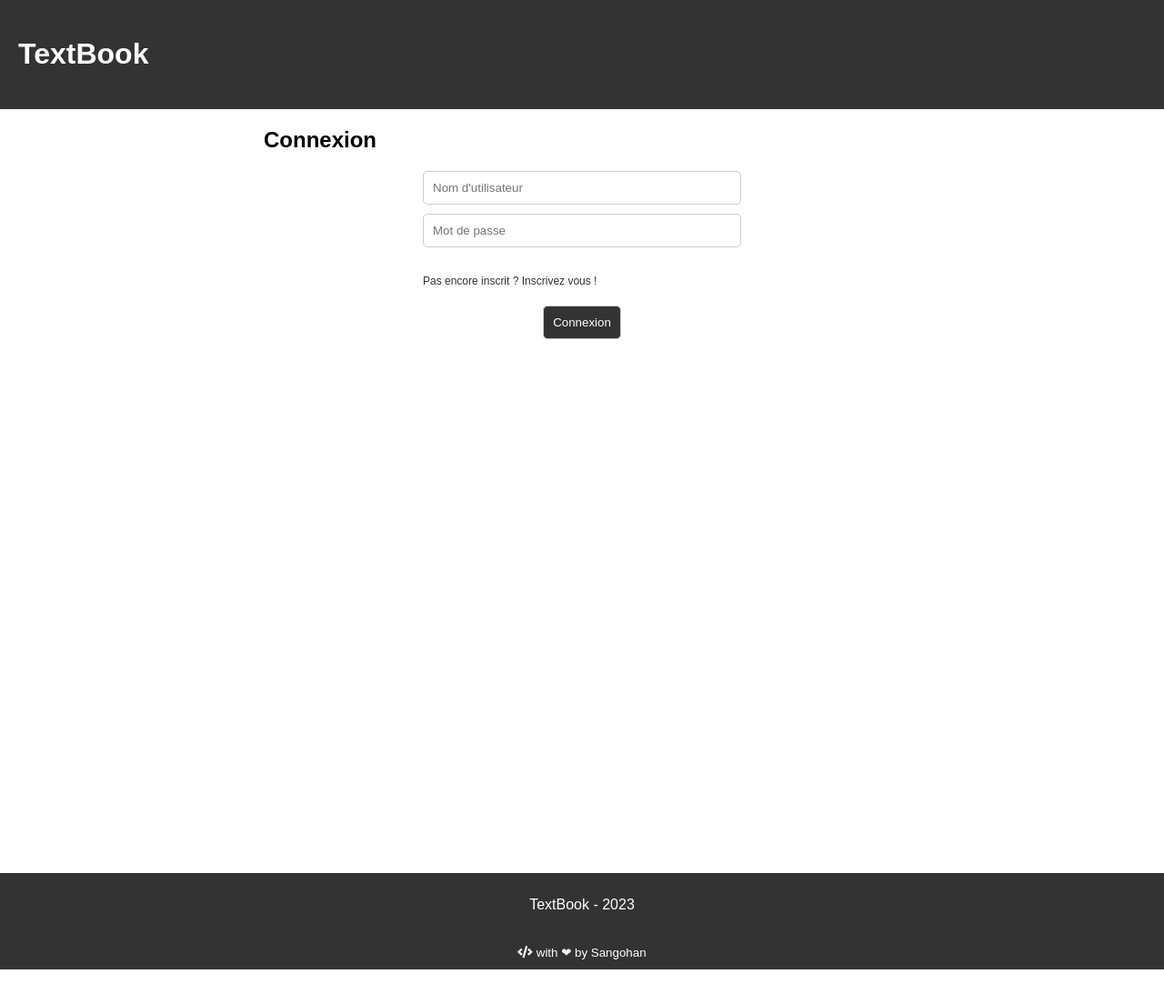
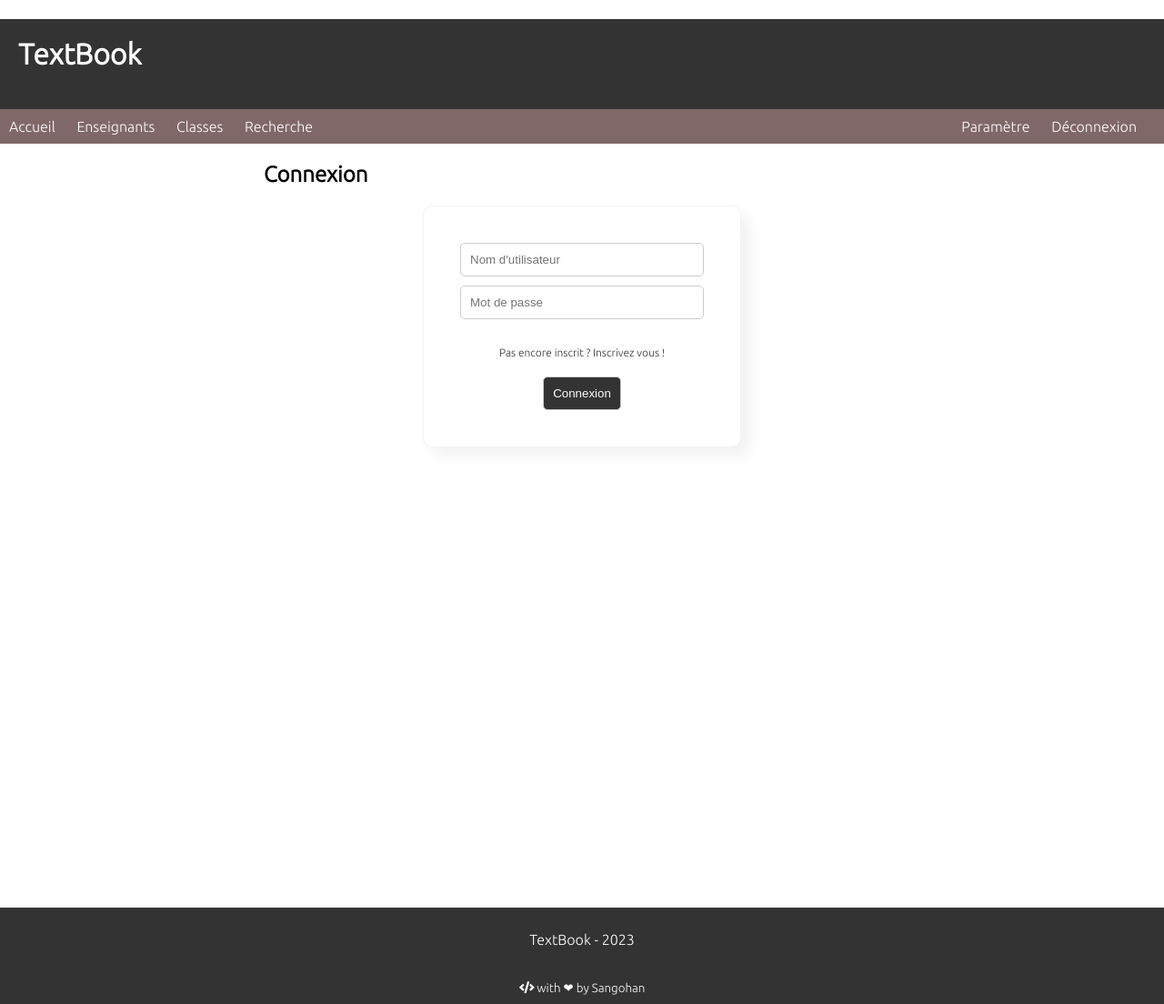
Before and after one commit to lucgmensah/TextBook, a PHP site: page / in a window 1280 px wide. Shown: the whole page at 91% size. Before the commit the page ends 1066 px from the top, so only its background shows below. Run offline with PHP 8.4, Linux system fonts and the light colour scheme; the visitor is signed in with stand-in values (Sample User, id 1).

Commit message:
#refactor : reorgarnisation du code

```diff
--- a/back/bd_auth.php
+++ b/back/bd_auth.php
@@ -27,10 +27,10 @@
                 session_start();
 
                 // Stocke l'ID de l'utilisateur dans la variable de session
-                $_SESSION['id_utilisateur'] = $utilisateur['nom_utilisateur'];
+                $_SESSION['utilisateur'] = $utilisateur['nom_utilisateur'];
 
                 // Redirige l'utilisateur vers la page d'accueil
-                header('Location: ../accueil.php');
+                header('Location: ../front/accueil.php');
                 exit();
             } else {
                 // Affiche un message d'erreur si les informations de connexion sont invalides
--- a/css/forms.css
+++ b/css/forms.css
@@ -6,8 +6,15 @@
 .formulaire form{
     display: flex;
     flex-direction: column;
+    justify-content: center;
+    align-items: center;
     width: 50%;
     margin: auto;
+    border-radius: 10px;
+    box-shadow: 10px 10px 15px rgba(0, 0, 0, 0.05);
+    border: 1px solid rgba(0, 0, 0, 0.05);
+    padding: 40px;
+    background-color: #fff;
 }
 
 form .champs{
--- a/css/style.css
+++ b/css/style.css
@@ -1,3 +1,5 @@
+@import url('https://fonts.googleapis.com/css2?family=Ubuntu:wght@300&display=swap');
+
 *{
     box-sizing: border-box;
 }
@@ -9,13 +11,18 @@ html {
 body {
     margin: 0;
     padding: 0;
-    font-family: sans-serif;
+    font-family: 'Ubuntu', sans-serif;
 }
 
 header {
     background-color: #333;
     color: white;
+}
+
+h1 {
+    color: white;
     padding: 20px;
+    padding-left: 20px;
 }
 
 a {
@@ -38,6 +45,18 @@ nav a {
     color: white;
     text-decoration: none;
 }
+
+/* BARRE DE NAVIGATION */
+nav {
+    background-color: #816868;
+    color: white;
+    padding: 10px;
+    display: flex;
+    flex-direction: row;
+    justify-content: space-between;
+}
+
+
 
 main {
     margin: 20px;
--- a/ajouter_enseignement.html
+++ b/front/ajouter_enseignement.php
@@ -10,9 +10,7 @@
         <title>TextBook - Ajouter enseignement</title>
     </head>
     <body>
-        <header>
-            <h1>TextBook</h1>
-        </header>
+        <?php include("header.php") ?>
 
         <main>
             <div class="formulaire">
@@ -39,7 +37,7 @@
                     </div>
 
                     <input class="form-bouton" type="submit" value="Enregistrer">
-                    <a href="accueil.html">OK</a>
+                    <a href="accueil.php">OK</a>
                 </form>
             </div>
         </main>
--- /dev/null
+++ b/front/header.php
@@ -0,0 +1,53 @@
+<header>
+    <h1>TextBook</h1>
+    <?php
+        if (isset($_SESSION['utilisateur'])) {
+    ?>
+
+    <nav>
+        <ul>
+            <li>
+                <a href="accueil.php">
+                    <i class="fa-solid fa-house"></i>
+                    Accueil
+                </a>
+            </li>
+            <li>
+                <a href="#">
+                    <i class="fa-solid fa-chalkboard-user"></i>
+                    Enseignants
+                </a>
+            </li>
+            <li>
+                <a href="#">
+                    <i class="fa-solid fa-school"></i>
+                    Classes
+                </a>
+            </li>
+            <li>
+                <a href="#">
+                    <i class="fa-solid fa-magnifying-glass"></i>
+                    Recherche
+                </a>
+            </li>
+        </ul>
+        <ul>
+            <li>
+                <a href="#">
+                    <i class="fa-solid fa-gear"></i>
+                    Paramètre
+                </a>
+            </li>
+            <li>
+                <a href="#">
+                    <i class="fa-solid fa-power-off"></i>
+                    Déconnexion
+                </a>
+            </li>
+        </ul>
+    </nav>
+
+    <?php
+        }
+    ?>
+</header>
--- a/index.php
+++ b/index.php
@@ -18,14 +18,12 @@
         <meta http-equiv="X-UA-Compatible" content="IE=edge">
         <meta name="viewport" content="width=device-width, initial-scale=1.0">
         <link rel="icon" type="image/x-icon" href="assets/favicon.ico" />
-        <link rel="stylesheet" href="css/style.css">
-        <link rel="stylesheet" href="css/forms.css">
+        <link rel="stylesheet" href="../css/style.css">
+        <link rel="stylesheet" href="../css/forms.css">
         <title>TextBook - Connexion</title>
     </head>
     <body>
-        <header>
-            <h1>TextBook</h1>
-        </header>
+        <?php include("front/header.php") ?>
 
         <main>
             <div class="formulaire">
@@ -43,7 +41,7 @@
                         </div>
                     </div>
 
-                    <a class="pas-inscrit" href="inscription.php">Pas encore inscrit ? Inscrivez vous !</a>
+                    <a class="pas-inscrit" href="front/inscription.php">Pas encore inscrit ? Inscrivez vous !</a>
                     <input class="form-bouton" type="submit" value="Connexion">
                 </form>
             </div>
```
Also changed, not shown: front/accueil.php (renamed from accueil.php, +8 -10 lines), front/inscription.php (renamed from inscription.php, +6 -8 lines), front/enseignant/index.html (added).
